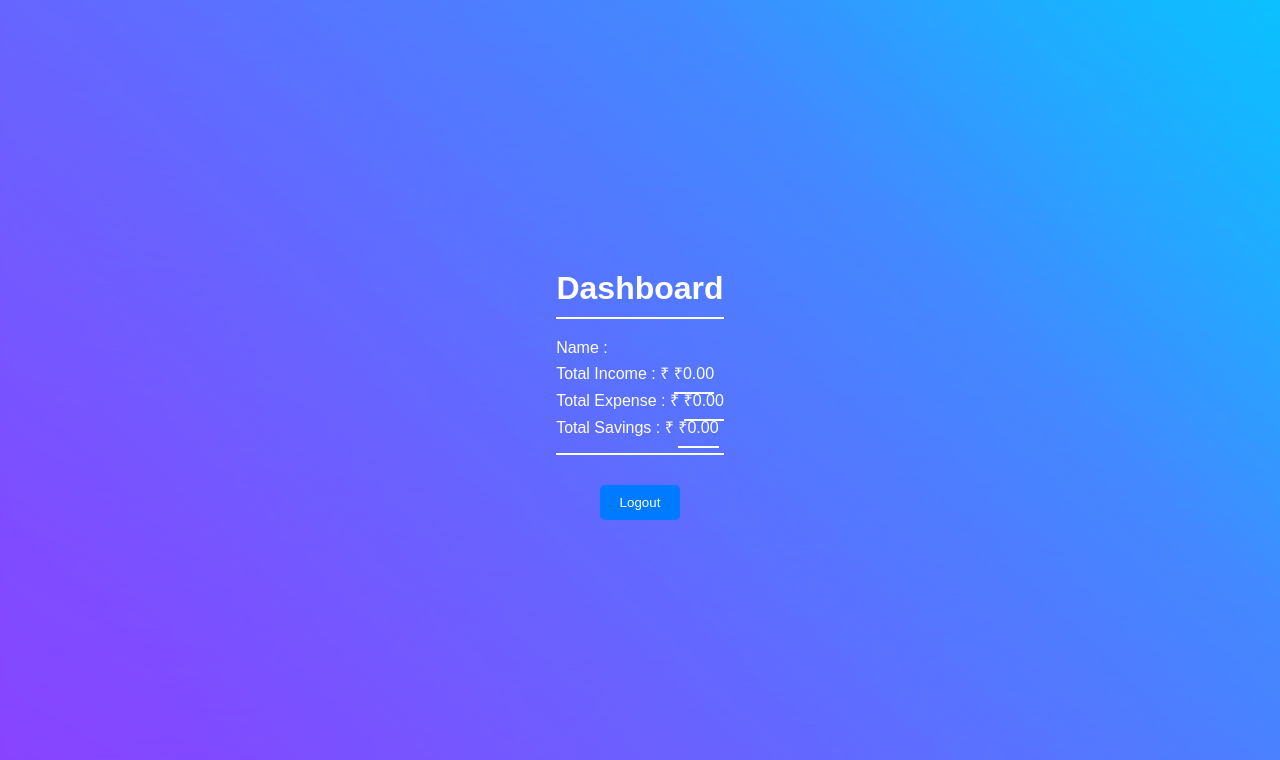
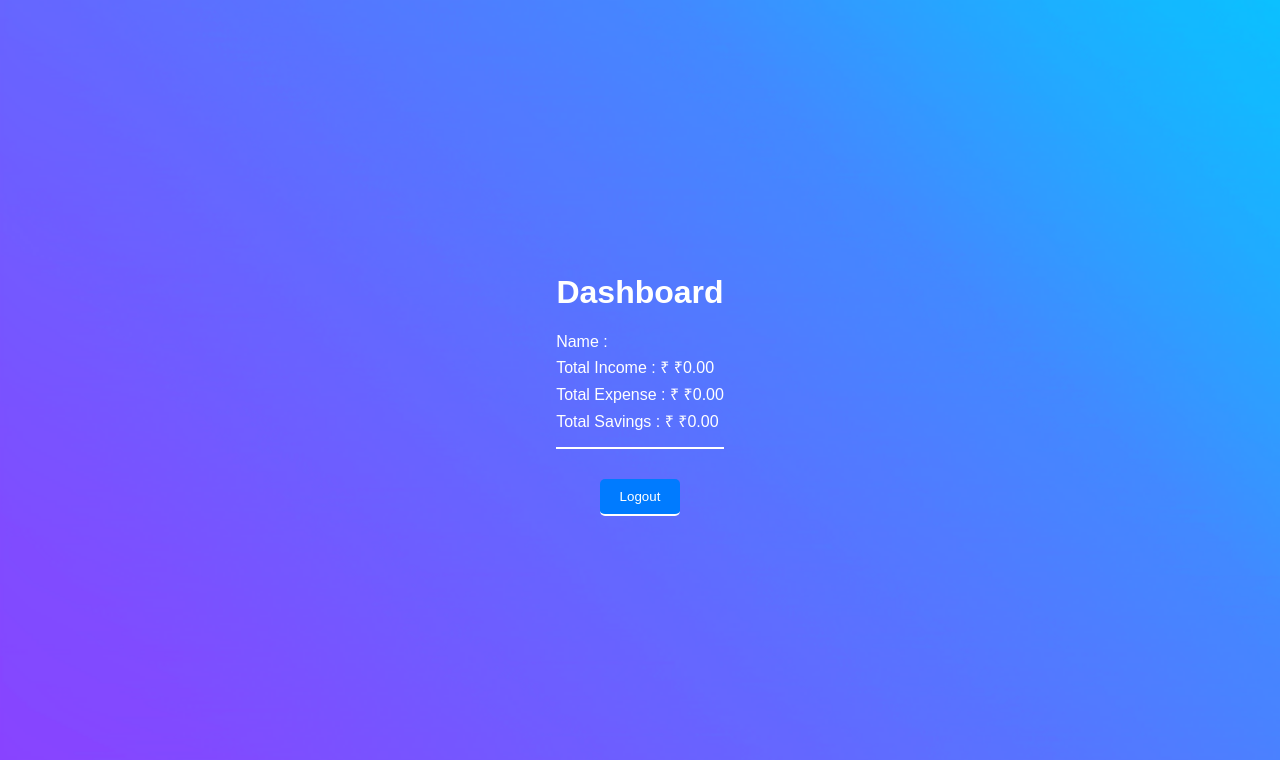
Before and after one commit to ArunKBiju/Expense-Tracker, a PHP site: page /dashboard.html in a window 1280 px wide. Shown: the top 760 px of the page. Run offline with PHP 8.4, Linux system fonts and the light colour scheme.

Commit message:
Update dashboard.css

```diff
--- a/dashboard.css
+++ b/dashboard.css
@@ -44,48 +44,7 @@ button {
 
 /* Add this CSS to create a white line below each section */
 .container > *:not(h1) {
+    border-bottom: 0.7mm solid white;
     padding-bottom: 10px; /* Adjust as needed */
     margin-bottom: 10px; /* Adjust as needed */
 }
-
-/* Add an additional line break after the heading */
-.container h1 {
-    margin-bottom: 10px; /* Adjust as needed */
-}
-
-/* Add a white line after the heading */
-.container h1:after {
-    content: "";
-    display: block;
-    border-bottom: 0.7mm solid white;
-    margin-top: 10px; /* Adjust as needed */
-    margin-bottom: 10px; /* Adjust as needed */
-}
-
-/* Add a white line after the name area */
-.info {
-    margin-bottom: 10px; /* Adjust as needed */
-    border-bottom: 0.7mm solid white;
-    padding-bottom: 10px; /* Adjust as needed */
-}
-
-/* Add a white line after the total income */
-#total-income {
-    margin-bottom: 10px; /* Adjust as needed */
-    border-bottom: 0.7mm solid white;
-    padding-bottom: 10px; /* Adjust as needed */
-}
-
-/* Add a white line after the total expense */
-#total-expense {
-    margin-bottom: 10px; /* Adjust as needed */
-    border-bottom: 0.7mm solid white;
-    padding-bottom: 10px; /* Adjust as needed */
-}
-
-/* Add a white line after the total savings */
-#total-savings {
-    margin-bottom: 10px; /* Adjust as needed */
-    border-bottom: 0.7mm solid white;
-    padding-bottom: 10px; /* Adjust as needed */
-}
```
